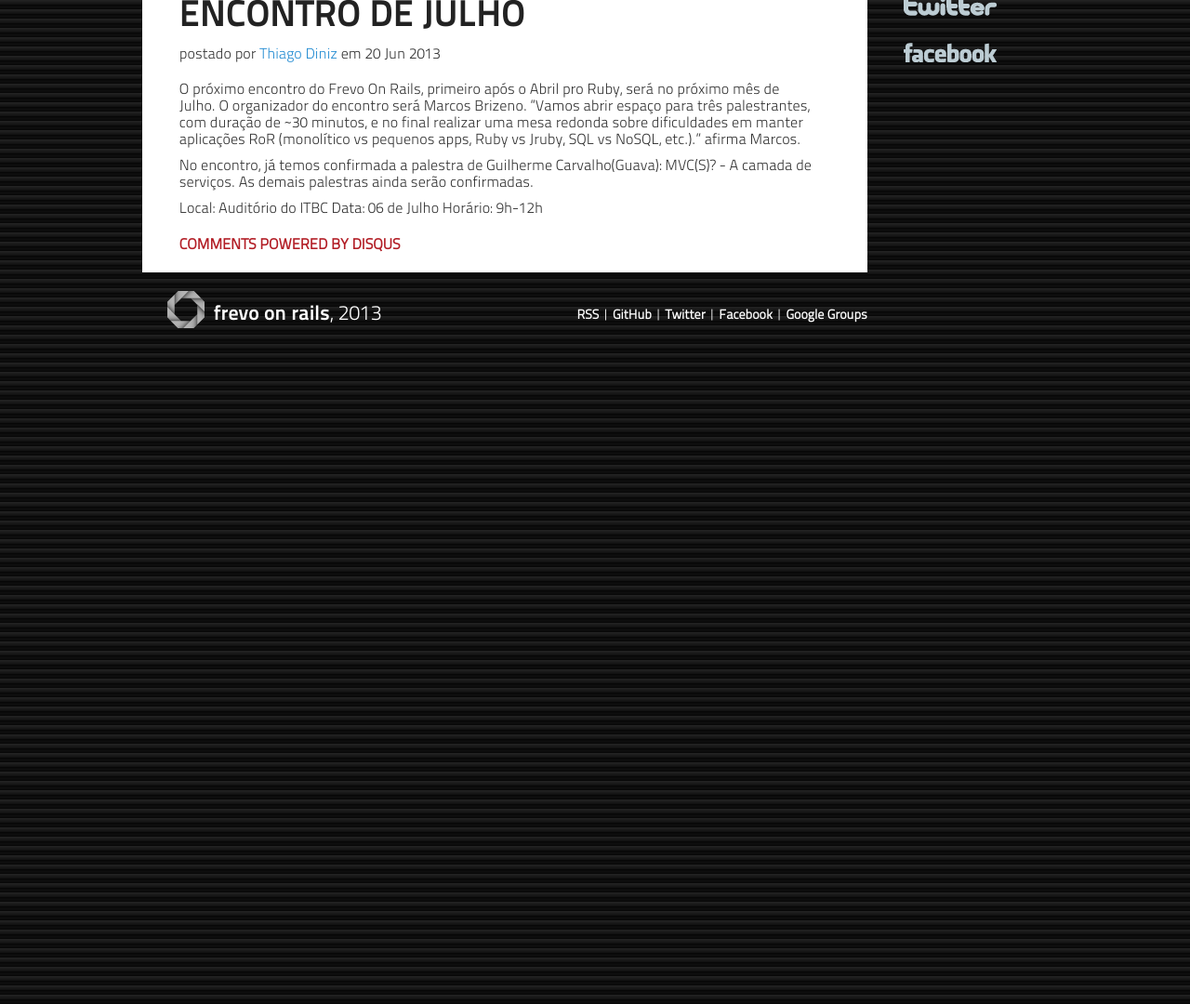
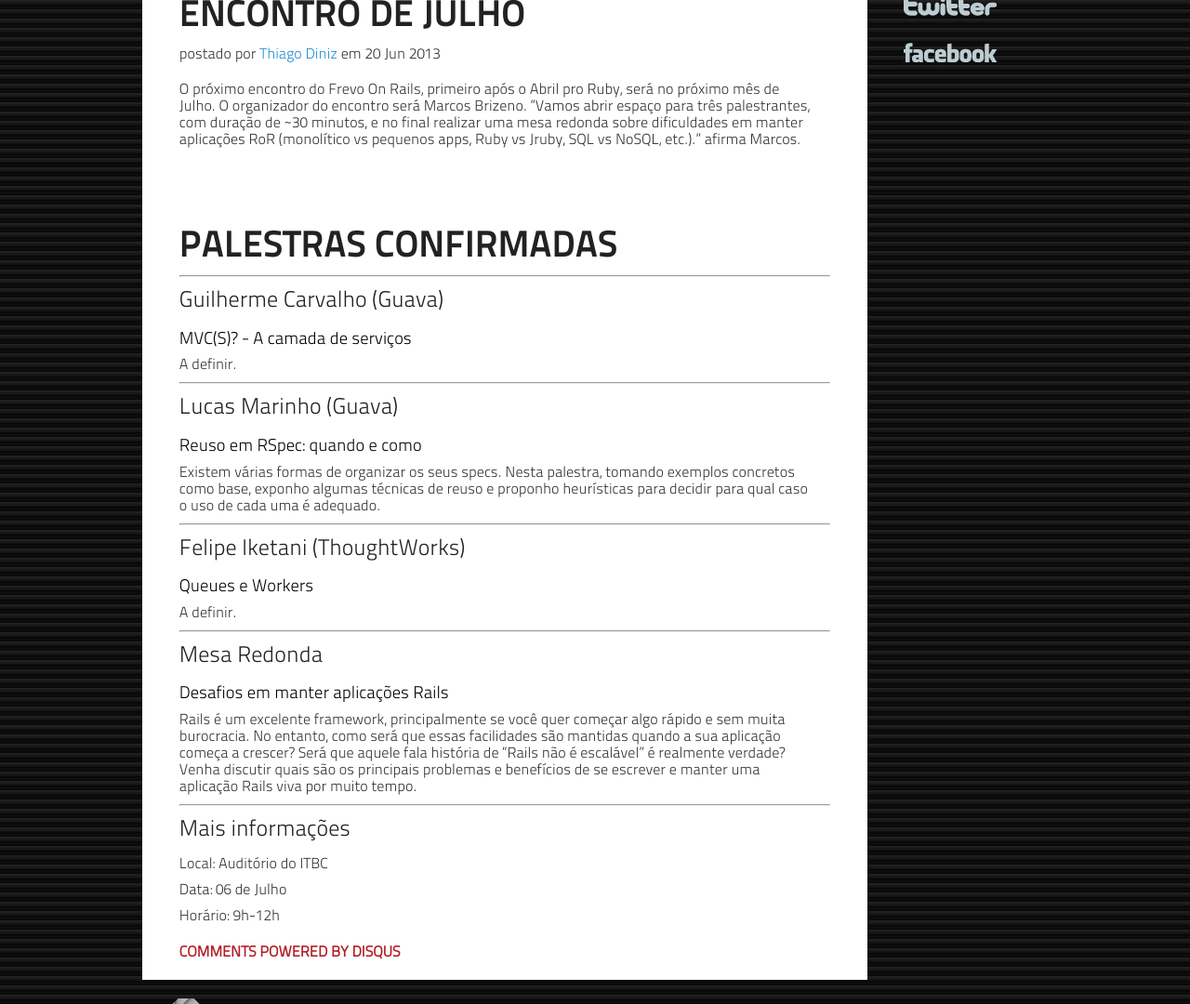
Before and after one commit to frevo-on-rails/frevo-on-rails.github.com, a Jekyll site: the page built from _posts/2013-06-05-encontro-de-julho.markdown, in a window 1280 px wide and 1400 px high. Shown: the part 320-1400 px from the top of the window at 93% size. Built offline with Jekyll 4.4.1, drawn with Linux system fonts in a browser that asks for light colours; nearby versions of some CDN libraries; comment, search, counter and statistics services are not loaded.

Commit message:
Updating the meet up post with talks

```diff
--- a/_posts/2013-06-05-encontro-de-julho.markdown
+++ b/_posts/2013-06-05-encontro-de-julho.markdown
@@ -8,10 +8,49 @@
 
 O próximo encontro do Frevo On Rails, primeiro após o Abril pro Ruby, será no próximo mês de Julho. O organizador do encontro será Marcos Brizeno. "Vamos abrir espaço para três palestrantes, com duração de ~30 minutos, e no final realizar uma mesa redonda sobre dificuldades em manter aplicações RoR (monolítico vs pequenos apps, Ruby vs Jruby, SQL vs NoSQL, etc.)." afirma Marcos.
 
-No encontro, já temos confirmada a palestra de Guilherme Carvalho(Guava): MVC(S)? - A camada de serviços. As demais palestras ainda serão confirmadas.
+## Palestras confirmadas ##
+
+----------------------------------------
+
+### Guilherme Carvalho (Guava) ###
+
+#### MVC(S)? - A camada de serviços ####
+
+A definir.
+
+----------------------------------------
+
+### Lucas Marinho (Guava) ###
+
+#### Reuso em RSpec: quando e como ####
+
+Existem várias formas de organizar os seus specs. Nesta palestra, tomando exemplos concretos como base, exponho algumas técnicas de reuso e proponho heurísticas para decidir para qual caso o uso de cada uma é adequado.
+
+----------------------------------------
+
+### Felipe Iketani (ThoughtWorks) ###
+
+#### Queues e Workers ####
+
+A definir.
+
+----------------------------------------
+
+### Mesa Redonda ###
+
+#### Desafios em manter aplicações Rails ####
+
+Rails é um excelente framework, principalmente se você quer começar algo rápido e sem muita burocracia. No entanto, como será que essas facilidades são mantidas quando a sua aplicação começa a crescer? Será que aquele fala história de "Rails não é escalável" é realmente verdade?
+Venha discutir quais são os principais problemas e benefícios de se escrever e manter uma aplicação Rails viva por muito tempo.
+
+----------------------------------------
+
+### Mais informações ###
 
 Local: Auditório do ITBC
+
 Data: 06 de Julho
+
 Horário: 9h-12h
 
 [lista de discussão]: https://groups.google.com/forum/?fromgroups#!forum/frevo-on-rails
```
